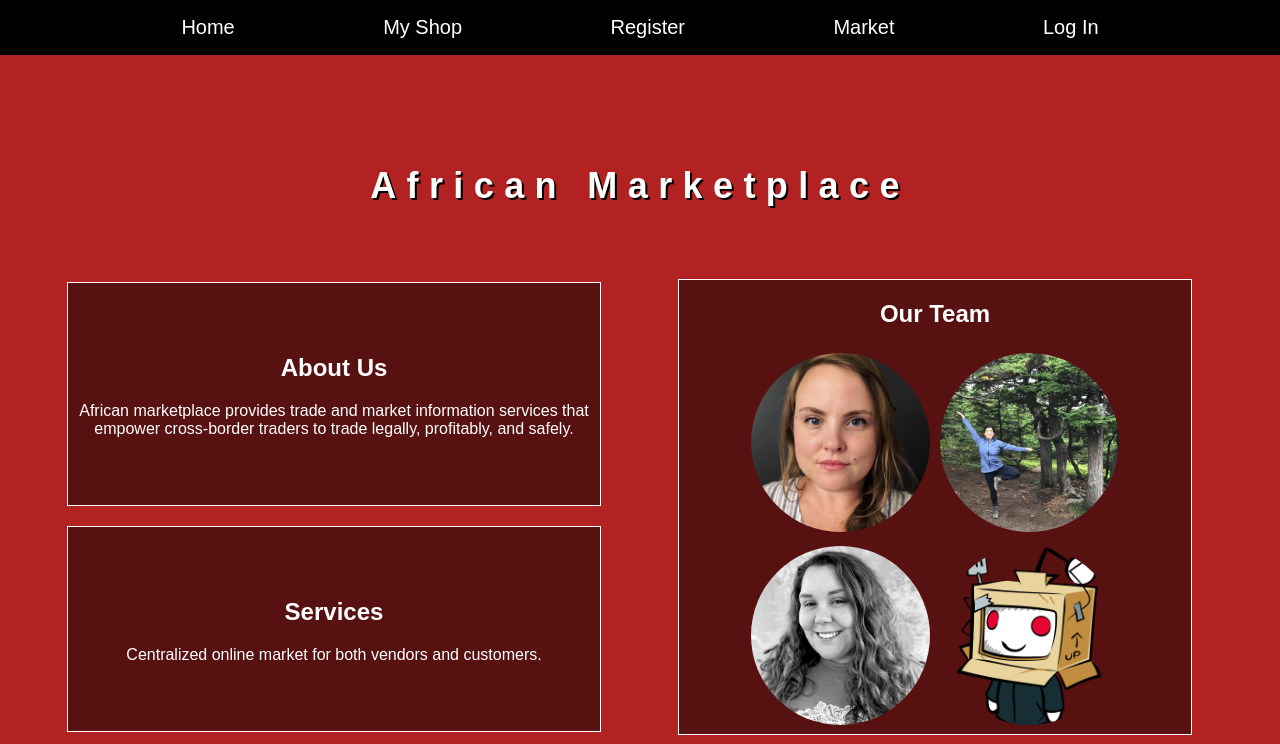
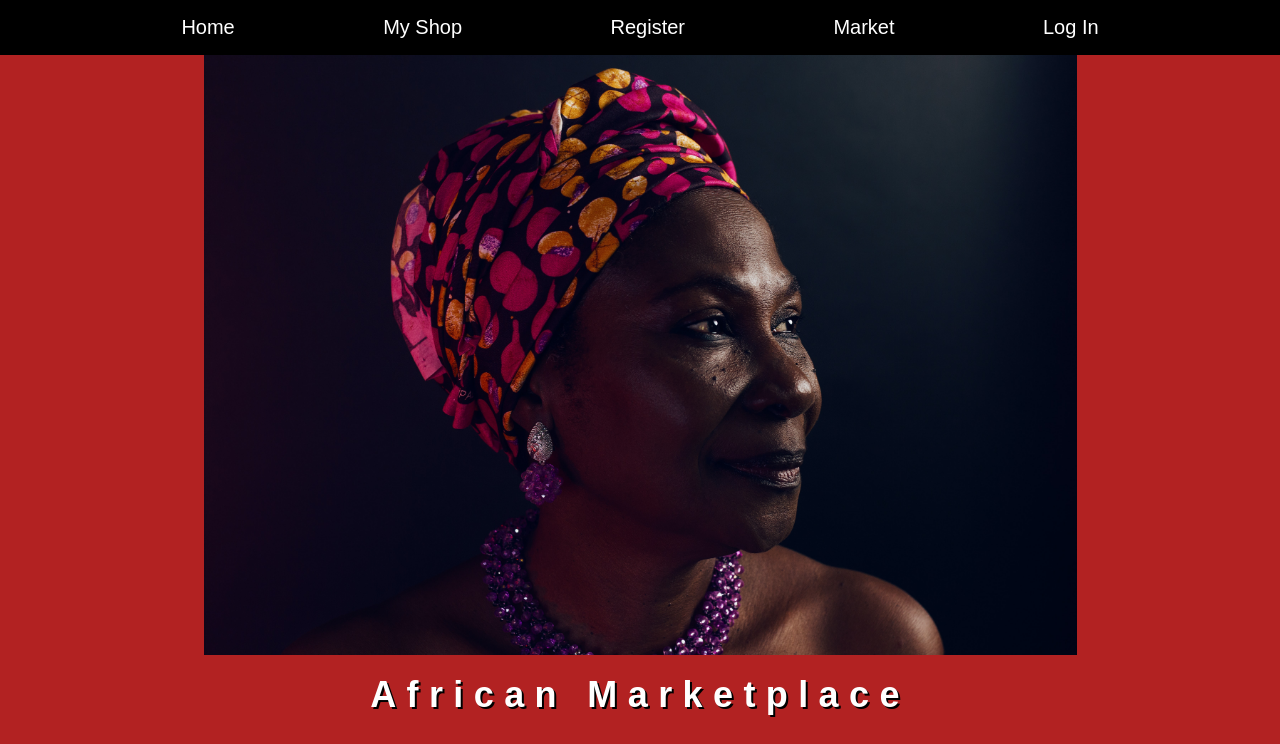
Before and after one commit to BW-AfricanMarketplace-TT32/front-end, a React (Create React App) app: page / in a window 1280 px wide. Shown: the top 744 px of the page. Built offline with nearby package versions, Linux system fonts and the light colour scheme.

Commit message:
Added hero image

```diff
--- a/src/assets/stylesheets/market.css
+++ b/src/assets/stylesheets/market.css
@@ -102,3 +102,10 @@ button.badge {
   border-radius: 0.5rem;
   font-size: 1rem;
 }
+
+.hero-container {
+  background-image: url('../images/form_bg/african_woman_original.png');
+  background-size: contain;
+  background-position: center;
+  position: relative;
+}
--- a/src/components/Homepage.js
+++ b/src/components/Homepage.js
@@ -5,6 +5,7 @@ import George from "../assets/images/George.png";
 import Victoria from "../assets/images/Victoria.jpeg";
 import Leah from "../assets/images/Leah.jpeg";
 import Christina from "../assets/images/Christina.jpeg";
+import '../assets/stylesheets/market.css'
 
 const StyledDiv = styled.div`
   .bodyDiv {
@@ -29,8 +30,9 @@ const StyledDiv = styled.div`
     display: block;
     width: 100%;
     text-align: center;
-    padding: 2% 0 3% 0;
+    padding: 1.5% 0 1.5% 0;
     font-size: 36px;
+    margin: 0;
   }
   .paraDiv {
     display: flex;
@@ -70,6 +72,11 @@ const StyledDiv = styled.div`
     border-radius: 100%;
     padding: 5px;
   }
+
+  .hero-container {
+    padding: 300px;
+    background-repeat: no-repeat;
+  }
 `;
 
 export default function Homepage() {
@@ -77,6 +84,9 @@ export default function Homepage() {
     <StyledDiv>
       <Navbar />
       <div className="bodyDiv">
+        <div className='hero-container'>
+          {/* <img src={hero} alt='African woman' /> */}
+        </div>
         <h1>African Marketplace</h1>
         <div className="paraDiv">
           <div className="sections">
@@ -94,11 +104,11 @@ export default function Homepage() {
             </div>
           </div>
           <div className="team">
-              <h2>Our Team</h2>
-              <img src={Victoria} alt="avatar" />
-              <img src={Christina} alt="avatar" />
-              <img src={Leah} alt="avatar" />
-              <img src={George} alt="avatar" />
+            <h2>Our Team</h2>
+            <img src={Victoria} alt="avatar" />
+            <img src={Christina} alt="avatar" />
+            <img src={Leah} alt="avatar" />
+            <img src={George} alt="avatar" />
           </div>
         </div>
       </div>
```
Also changed, not shown: src/components/Navbar.js (indentation only), 1 other file (tests, documents, lock files or other folders).
